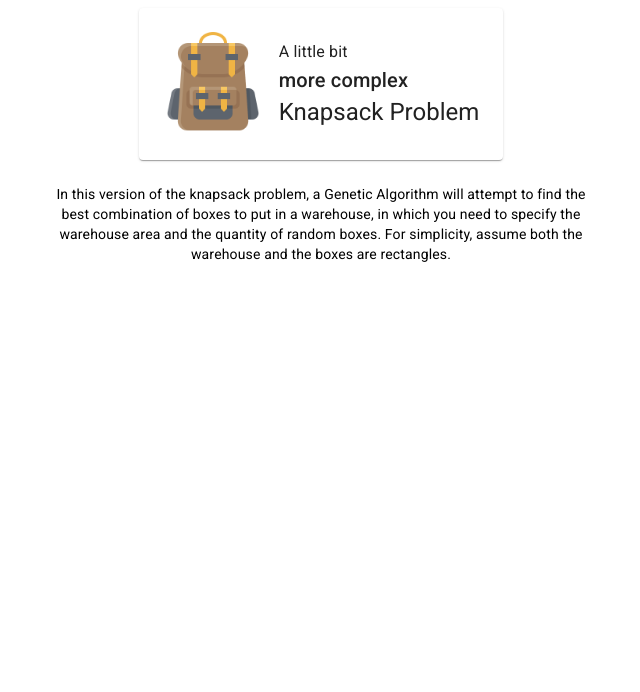
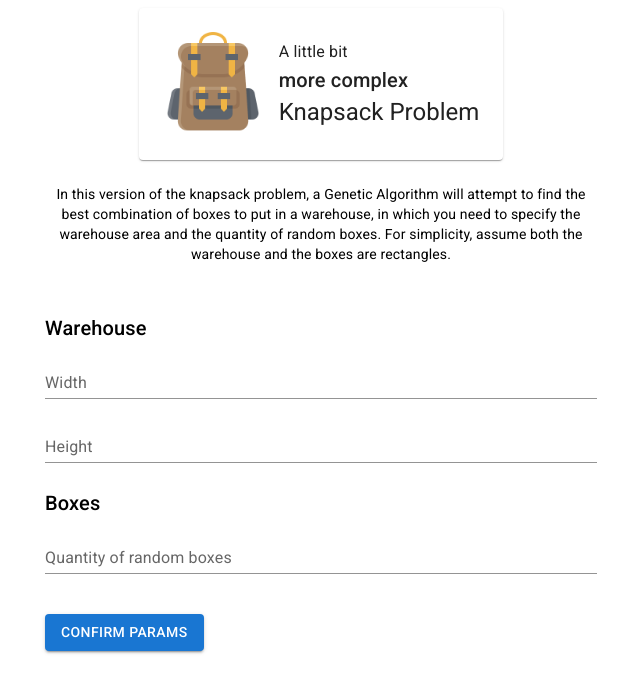
Before and after one commit to davigsousa/genetic-algorithm-for-knapsack-prob, a Next.js app: page / in a window 1280 px wide. Shown: the top 692 px of the page, without its empty margins (319-959 px from the left). Built offline with nearby package versions, Linux system fonts and the light colour scheme.

Commit message:
feat: home layout

```diff
--- /dev/null
+++ b/components/params-inputs.tsx
@@ -0,0 +1,54 @@
+import { Stack, Typography, TextField, Box, Button } from "@mui/material";
+
+export default function ParamsInputs() {
+  return (
+    <Box width="100%" maxWidth="sm">
+      <form>
+        <Stack direction="column" padding={3}>
+          <Stack direction="column">
+            <Typography variant="h6" gutterBottom>
+              Warehouse
+            </Typography>
+
+            <TextField
+              fullWidth
+              placeholder="only numbers"
+              variant="standard"
+              label="Width"
+              type="number"
+            />
+
+            <Box marginTop={2} width="100%">
+              <TextField
+                fullWidth
+                placeholder="only numbers"
+                variant="standard"
+                label="Height"
+                type="number"
+              />
+            </Box>
+          </Stack>
+
+          <Stack marginTop={3} direction="column">
+            <Typography variant="h6" gutterBottom>
+              Boxes
+            </Typography>
+
+            <TextField
+              placeholder="only numbers"
+              variant="standard"
+              label="Quantity of random boxes"
+              type="number"
+            />
+          </Stack>
+
+          <Box marginTop={5}>
+            <Button type="submit" variant="contained">
+              Confirm params
+            </Button>
+          </Box>
+        </Stack>
+      </form>
+    </Box>
+  );
+}
--- a/pages/index.tsx
+++ b/pages/index.tsx
@@ -2,6 +2,7 @@ import { Stack } from "@mui/material";
 import Head from "next/head";
 import Header from "@/components/header";
 import ProblemDescription from "@/components/problem-description";
+import ParamsInputs from "@/components/params-inputs";
 
 export default function Home() {
   return (
@@ -24,6 +25,7 @@ export default function Home() {
       >
         <Header />
         <ProblemDescription />
+        <ParamsInputs />
       </Stack>
     </Stack>
   );
```
